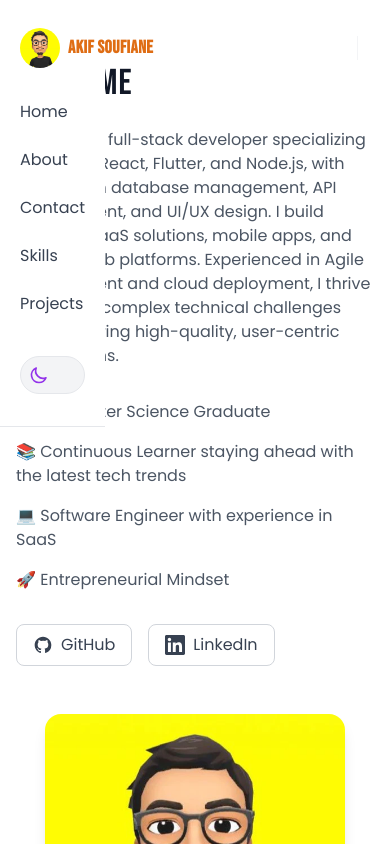
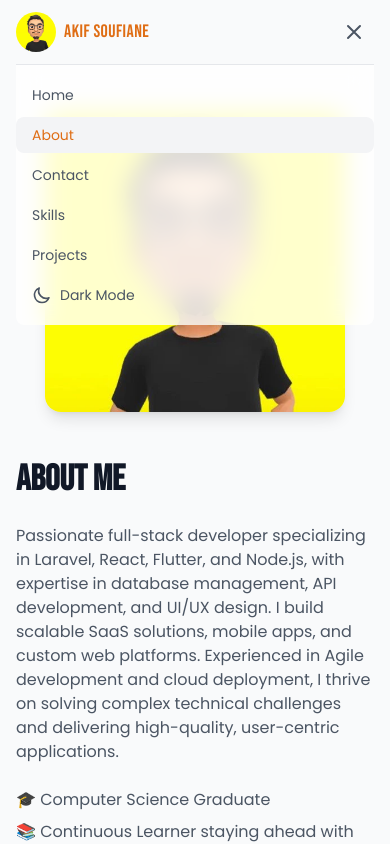
Before and after one commit to Soufianeakif/my-portfolio, a Next.js app: page /about in a window 390 px wide. Both pictures are taken after a click on the button "Toggle navigation menu". Shown: the top 844 px of the page. Built offline with nearby package versions, Linux system fonts and the light colour scheme.

Commit message:
fix header on mobile & add animations on all routes

```diff
--- a/src/app/about/page.tsx
+++ b/src/app/about/page.tsx
@@ -1,81 +1,83 @@
 'use client';
 
-import Image from 'next/image';
 import { Header } from '@/components/Header';
 import { Footer } from '@/components/Footer';
+import Image from 'next/image';
 import content from '@/data/content.json';
+import { motion } from 'framer-motion';
 
-export default function About() {
+export default function AboutPage() {
   return (
     <>
       <Header />
-      <main className="py-16 sm:py-20 lg:py-24">
-        <div className="max-w-7xl mx-auto px-4 sm:px-6 lg:px-8">
-          <div className="grid grid-cols-1 lg:grid-cols-2 gap-12 lg:gap-16 items-center">
-            {/* Image */}
-            <div className="flex justify-center lg:justify-end order-2 lg:order-1">
-              <div className="relative aspect-square w-full max-w-[300px] sm:max-w-[400px] lg:max-w-[500px]">
-                <Image
-                  src={content.about.image}
-                  alt="Profile"
-                  fill
-                  sizes="(max-width: 640px) 300px, (max-width: 1024px) 400px, 500px"
-                  priority
-                  className="object-cover rounded-2xl shadow-lg"
-                />
-              </div>
-            </div>
-
-            {/* Content */}
-            <div className="flex flex-col justify-center order-1 lg:order-2">
-              <h1 className="text-4xl md:text-5xl font-bebas text-gray-900 dark:text-white mb-6 tracking-wide">
+      <motion.main
+        initial={{ opacity: 0 }}
+        animate={{ opacity: 1 }}
+        transition={{ duration: 0.5 }}
+        className="min-h-screen pt-16 bg-gray-50 dark:bg-gray-900"
+      >
+        <div className="max-w-7xl mx-auto px-4 sm:px-6 lg:px-8 py-12">
+          <motion.div
+            initial={{ opacity: 0, y: 20 }}
+            animate={{ opacity: 1, y: 0 }}
+            transition={{ delay: 0.2, duration: 0.5 }}
+            className="grid grid-cols-1 lg:grid-cols-2 gap-12 items-center"
+          >
+            <div className="order-2 lg:order-1">
+              <h1 className="text-4xl md:text-5xl font-bold text-gray-900 dark:text-white mb-6">
                 About Me
               </h1>
-              <p className="text-gray-600 dark:text-gray-400 mb-8 font-poppins">
+              <div className="prose prose-lg dark:prose-invert max-w-none">
+                <p className="text-gray-600 dark:text-gray-300 mb-6">
                   {content.about.description}
                 </p>
-
-              {/* Details */}
-              <ul className="space-y-4 mb-8">
+                <ul className="space-y-2 mb-6">
                   {content.about.details.map((detail, index) => (
-                  <li
-                    key={index}
-                    className="flex items-center text-gray-600 dark:text-gray-400 font-poppins"
-                  >
-                    <span>{detail}</span>
+                    <li key={index} className="text-gray-600 dark:text-gray-300">
+                      {detail}
                     </li>
                   ))}
                 </ul>
-
-              {/* Social Links */}
-              <div className="flex flex-wrap gap-4">
+                <div className="flex flex-wrap gap-4 mt-8">
                   <a
                     href={content.footer.socialLinks[0].url}
                     target="_blank"
                     rel="noopener noreferrer"
-                  className="inline-flex items-center px-4 py-2 rounded-lg border border-gray-300 dark:border-gray-700 text-gray-700 dark:text-gray-300 hover:border-[#DF6D14] hover:text-[#DF6D14] dark:hover:border-[#9DC08B] dark:hover:text-[#9DC08B] transition-colors font-poppins"
+                    className="inline-flex items-center px-4 py-2 border border-[#DF6D14] dark:border-[#9DC08B] text-base font-medium rounded-md text-[#DF6D14] dark:text-[#9DC08B] hover:bg-[#DF6D14] dark:hover:bg-[#9DC08B] hover:text-white dark:hover:text-gray-900 transition-colors"
                   >
-                  <svg className="h-5 w-5 mr-2" fill="currentColor" viewBox="0 0 24 24">
-                    <path fillRule="evenodd" d="M12 2C6.477 2 2 6.484 2 12.017c0 4.425 2.865 8.18 6.839 9.504.5.092.682-.217.682-.483 0-.237-.008-.868-.013-1.703-2.782.605-3.369-1.343-3.369-1.343-.454-1.158-1.11-1.466-1.11-1.466-.908-.62.069-.608.069-.608 1.003.07 1.531 1.032 1.531 1.032.892 1.53 2.341 1.088 2.91.832.092-.647.35-1.088.636-1.338-2.22-.253-4.555-1.113-4.555-4.951 0-1.093.39-1.988 1.029-2.688-.103-.253-.446-1.272.098-2.65 0 0 .84-.27 2.75 1.026A9.564 9.564 0 0112 6.844c.85.004 1.705.115 2.504.337 1.909-1.296 2.747-1.027 2.747-1.027.546 1.379.202 2.398.1 2.651.64.7 1.028 1.595 1.028 2.688 0 3.848-2.339 4.695-4.566 4.943.359.309.678.92.678 1.855 0 1.338-.012 2.419-.012 2.747 0 .268.18.58.688.482A10.019 10.019 0 0022 12.017C22 6.484 17.522 2 12 2z" clipRule="evenodd" />
-                  </svg>
                     GitHub
                   </a>
                   <a
                     href={content.footer.socialLinks[1].url}
                     target="_blank"
                     rel="noopener noreferrer"
-                  className="inline-flex items-center px-4 py-2 rounded-lg border border-gray-300 dark:border-gray-700 text-gray-700 dark:text-gray-300 hover:border-[#DF6D14] hover:text-[#DF6D14] dark:hover:border-[#9DC08B] dark:hover:text-[#9DC08B] transition-colors font-poppins"
+                    className="inline-flex items-center px-4 py-2 border border-[#DF6D14] dark:border-[#9DC08B] text-base font-medium rounded-md text-[#DF6D14] dark:text-[#9DC08B] hover:bg-[#DF6D14] dark:hover:bg-[#9DC08B] hover:text-white dark:hover:text-gray-900 transition-colors"
                   >
-                  <svg className="h-5 w-5 mr-2" fill="currentColor" viewBox="0 0 24 24">
-                    <path d="M20.447 20.452h-3.554v-5.569c0-1.328-.027-3.037-1.852-3.037-1.853 0-2.136 1.445-2.136 2.939v5.667H9.351V9h3.414v1.561h.046c.477-.9 1.637-1.85 3.37-1.85 3.601 0 4.267 2.37 4.267 5.455v6.286zM5.337 7.433c-1.144 0-2.063-.926-2.063-2.065 0-1.138.92-2.063 2.063-2.063 1.14 0 2.064.925 2.064 2.063 0 1.139-.925 2.065-2.064 2.065zm1.782 13.019H3.555V9h3.564v11.452zM22.225 0H1.771C.792 0 0 .774 0 1.729v20.542C0 23.227.792 24 1.771 24h20.451C23.2 24 24 23.227 24 22.271V1.729C24 .774 23.2 0 22.222 0h.003z" />
-                  </svg>
                     LinkedIn
                   </a>
                 </div>
               </div>
             </div>
+            <motion.div
+              initial={{ opacity: 0, scale: 0.8 }}
+              animate={{ opacity: 1, scale: 1 }}
+              transition={{ delay: 0.4, duration: 0.5 }}
+              className="order-1 lg:order-2 relative"
+            >
+              <div className="w-full max-w-[300px] sm:max-w-[400px] lg:max-w-[500px] aspect-square mx-auto relative">
+                <Image
+                  src={content.about.image}
+                  alt="Profile"
+                  fill
+                  className="object-cover rounded-2xl shadow-lg"
+                  sizes="(max-width: 640px) 300px, (max-width: 1024px) 400px, 500px"
+                  priority
+                />
               </div>
-      </main>
+            </motion.div>
+          </motion.div>
+        </div>
+      </motion.main>
       <Footer />
     </>
   );
--- a/src/app/contact/page.tsx
+++ b/src/app/contact/page.tsx
@@ -1,14 +1,30 @@
-import { ContactForm } from '@/components/ContactForm';
+'use client';
+
 import { Header } from '@/components/Header';
 import { Footer } from '@/components/Footer';
+import { ContactForm } from '@/components/ContactForm';
+import { motion } from 'framer-motion';
 
-export default function Contact() {
+export default function ContactPage() {
   return (
     <>
       <Header />
-      <main className="pt-24">
-        <ContactForm />
-      </main>
+      <motion.main
+        initial={{ opacity: 0 }}
+        animate={{ opacity: 1 }}
+        transition={{ duration: 0.5 }}
+        className="min-h-screen pt-16 bg-gray-50 dark:bg-gray-900"
+      >
+        <div className="max-w-7xl mx-auto px-4 sm:px-6 lg:px-8 py-12">
+          <motion.div
+            initial={{ opacity: 0, y: 20 }}
+            animate={{ opacity: 1, y: 0 }}
+            transition={{ delay: 0.4, duration: 0.5 }}
+          >
+            <ContactForm />
+          </motion.div>
+        </div>
+      </motion.main>
       <Footer />
     </>
   );
--- a/src/app/projects/page.tsx
+++ b/src/app/projects/page.tsx
@@ -4,20 +4,36 @@ import Image from 'next/image';
 import { Header } from '@/components/Header';
 import { Footer } from '@/components/Footer';
 import content from '@/data/content.json';
+import { motion } from 'framer-motion';
 
 export default function ProjectsPage() {
   return (
     <div className="min-h-screen flex flex-col bg-white dark:bg-gray-900 transition-colors">
       <Header />
-      <main className="flex-grow pt-16">
+      <motion.main
+        initial={{ opacity: 0 }}
+        animate={{ opacity: 1 }}
+        transition={{ duration: 0.5 }}
+        className="flex-grow pt-16 bg-white dark:bg-gray-900"
+      >
         <div className="max-w-7xl mx-auto px-4 sm:px-6 lg:px-8 py-20">
-          <h1 className="text-4xl font-bold text-gray-900 dark:text-white sm:text-5xl text-center mb-16">
-            Projects
-          </h1>
+          <motion.div
+            initial={{ opacity: 0, y: 20 }}
+            animate={{ opacity: 1, y: 0 }}
+            transition={{ delay: 0.2, duration: 0.5 }}
+            className="text-center mb-16"
+          >
+            <h1 className="text-4xl font-bold text-gray-900 dark:text-white sm:text-5xl mb-4">
+              Projects
+            </h1>
+          </motion.div>
           <div className="grid grid-cols-1 gap-12 lg:grid-cols-2">
             {content.projects.map((project) => (
-              <div
+              <motion.div
                 key={project.id}
+                initial={{ opacity: 0, y: 20 }}
+                animate={{ opacity: 1, y: 0 }}
+                transition={{ delay: 0.2, duration: 0.5 }}
                 className="bg-white dark:bg-gray-800 rounded-lg shadow-lg overflow-hidden hover:shadow-xl transition-shadow"
               >
                 <div className="relative h-48">
@@ -54,11 +70,11 @@ export default function ProjectsPage() {
                     View Project
                   </a>
                 </div>
-              </div>
+              </motion.div>
             ))}
           </div>
         </div>
-      </main>
+      </motion.main>
       <Footer />
     </div>
   );
--- a/src/components/Header.tsx
+++ b/src/components/Header.tsx
@@ -1,74 +1,73 @@
 'use client';
 
+import { useState, useEffect } from 'react';
 import Link from 'next/link';
+import { usePathname } from 'next/navigation';
+import content from '@/data/content.json';
 import Image from 'next/image';
-import { useState, useEffect } from 'react';
-import content from '@/data/content.json';
 import { useTheme } from '@/context/ThemeProvider';
 
 export const Header = () => {
-  const [openNavbar, setOpenNavbar] = useState(false);
+  const [isOpen, setIsOpen] = useState(false);
+  const pathname = usePathname();
   const { theme, toggleTheme } = useTheme();
   const [scrolled, setScrolled] = useState(false);
+
+  // Close mobile menu when route changes
+  useEffect(() => {
+    setIsOpen(false);
+  }, [pathname]);
 
   useEffect(() => {
     const handleScroll = () => {
       setScrolled(window.scrollY > 0);
     };
-
     window.addEventListener('scroll', handleScroll);
     return () => window.removeEventListener('scroll', handleScroll);
   }, []);
 
-  const toggleNavbar = () => {
-    setOpenNavbar(openNavbar => !openNavbar);
-  };
-
   return (
-    <header className={`fixed left-0 top-0 w-full flex items-center h-24 z-50 transition-all duration-300 ${
-      scrolled ? 'bg-white/80 dark:bg-gray-950/80 backdrop-blur-md shadow-lg border-b border-[#DF6D14]/10' : ''
+    <header className={`fixed top-0 left-0 right-0 z-50 transition-all duration-300 ${
+      scrolled ? 'bg-white/80 dark:bg-gray-900/80 backdrop-blur-md border-b border-gray-200 dark:border-gray-800' : ''
     }`}>
-      <nav className="relative mx-auto lg:max-w-7xl w-full px-5 sm:px-10 md:px-12 lg:px-5 flex gap-x-5 justify-between items-center">
-        <div className="flex items-center min-w-max">
-          <Link href="/" className="font-semibold flex items-center gap-x-2">
+      <nav className="max-w-7xl mx-auto px-4 sm:px-6 lg:px-8">
+        <div className="flex justify-between items-center h-16">
+          {/* Logo */}
+          <Link href="/" className="flex items-center gap-x-2">
             <div className="w-10 h-10 relative rounded-full overflow-hidden">
               <Image
                 src="/images/logo.webp"
                 alt="Logo"
                 fill
+                sizes="40px"
                 className="object-cover"
-                priority
               />
             </div>
-            <span className="text-lg text-[#DF6D14] dark:text-[#9DC08B] font-bebas tracking-wide">{content.header.name}</span>
+            <span className="text-lg text-[#DF6D14] dark:text-[#9DC08B] font-bebas tracking-wide">
+              {content.header.name}
+            </span>
           </Link>
-        </div>
 
-        <div className={`
-          absolute top-full left-0 bg-white dark:bg-gray-950 lg:!bg-transparent border-b border-gray-200 dark:border-gray-800
-          py-8 lg:py-0 px-5 sm:px-10 md:px-12 lg:px-0 lg:border-none lg:w-max lg:space-x-16 lg:top-0 lg:relative lg:flex
-          duration-300 lg:transition-none ease-linear
-          ${openNavbar ? "translate-y-0 opacity-100 visible" : "translate-y-10 opacity-0 invisible lg:visible lg:translate-y-0 lg:opacity-100"}
-        `}>
-          <ul className="flex flex-col lg:flex-row gap-6 lg:items-center text-gray-700 dark:text-gray-300 lg:w-full lg:justify-center">
+          {/* Desktop Navigation */}
+          <div className="hidden md:flex md:items-center md:space-x-8">
             {content.header.navigation.map((item, index) => (
-              <li key={index}>
               <Link
                 key={index}
                 href={item.path}
-                  className="text-gray-700 dark:text-gray-300 hover:text-[#DF6D14] dark:hover:text-[#DF6D14] transition-colors font-poppins"
-                  onClick={() => setOpenNavbar(false)}
+                className={`font-poppins text-sm transition-colors ${
+                  pathname === item.path
+                    ? 'text-[#DF6D14] dark:text-[#9DC08B]'
+                    : 'text-gray-600 dark:text-gray-400 hover:text-[#DF6D14] dark:hover:text-[#9DC08B]'
+                }`}
               >
                 {item.title}
               </Link>
-              </li>
             ))}
-          </ul>
 
-          <div className="flex flex-col sm:flex-row sm:items-center gap-4 lg:min-w-max mt-10 lg:mt-0">
+            {/* Theme Toggle - Desktop Only */}
             <button
               onClick={toggleTheme}
-              className="p-2 rounded-full bg-gray-100 dark:bg-gray-900 text-purple-600 dark:text-gray-300 border border-gray-200 dark:border-gray-800"
+              className="hidden md:flex p-2 rounded-full bg-gray-100 dark:bg-gray-800 text-gray-600 dark:text-gray-400 hover:text-[#DF6D14] dark:hover:text-[#9DC08B] border border-gray-200 dark:border-gray-700 transition-colors"
               aria-label="Toggle theme"
             >
               {theme === 'dark' ? (
@@ -82,23 +81,80 @@ export const Header = () => {
               )}
             </button>
           </div>
+
+          {/* Mobile Menu Button */}
+          <button
+            onClick={() => setIsOpen(!isOpen)}
+            className="md:hidden inline-flex items-center justify-center p-2 rounded-lg text-gray-600 dark:text-gray-400 hover:text-[#DF6D14] dark:hover:text-[#9DC08B] hover:bg-gray-100 dark:hover:bg-gray-800 transition-colors"
+            aria-expanded={isOpen}
+            aria-label="Toggle navigation menu"
+          >
+            <svg
+              className="h-6 w-6"
+              fill="none"
+              strokeLinecap="round"
+              strokeLinejoin="round"
+              strokeWidth="2"
+              viewBox="0 0 24 24"
+              stroke="currentColor"
+            >
+              {isOpen ? (
+                <path d="M6 18L18 6M6 6l12 12" />
+              ) : (
+                <path d="M4 6h16M4 12h16M4 18h16" />
+              )}
+            </svg>
+          </button>
         </div>
 
-        <div className="flex items-center lg:hidden">
+        {/* Mobile Navigation Dropdown */}
+        <div
+          className={`md:hidden transition-all duration-300 ease-in-out ${
+            isOpen
+              ? 'max-h-screen opacity-100'
+              : 'max-h-0 opacity-0 pointer-events-none'
+          } overflow-hidden bg-white/80 dark:bg-gray-900/80 backdrop-blur-md rounded-b-lg border-t border-gray-200 dark:border-gray-800`}
+        >
+          <div className="py-3 space-y-1">
+            {content.header.navigation.map((item, index) => (
+              <Link
+                key={index}
+                href={item.path}
+                className={`block px-4 py-2 rounded-lg font-poppins text-sm transition-colors ${
+                  pathname === item.path
+                    ? 'text-[#DF6D14] dark:text-[#9DC08B] bg-gray-100 dark:bg-gray-800'
+                    : 'text-gray-600 dark:text-gray-400 hover:text-[#DF6D14] dark:hover:text-[#9DC08B] hover:bg-gray-100 dark:hover:bg-gray-800'
+                }`}
+              >
+                {item.title}
+              </Link>
+            ))}
+
+            {/* Theme Toggle - Mobile Only */}
             <button
-            onClick={toggleNavbar}
-            aria-label="Toggle navbar"
-            className="outline-none border-l border-l-gray-100 dark:border-l-gray-800 pl-3 relative py-3 children:flex"
+              onClick={toggleTheme}
+              className="md:hidden w-full flex items-center px-4 py-2 rounded-lg font-poppins text-sm text-gray-600 dark:text-gray-400 hover:text-[#DF6D14] dark:hover:text-[#9DC08B] hover:bg-gray-100 dark:hover:bg-gray-800 transition-colors"
+              aria-label="Toggle theme"
             >
-            <span aria-hidden="true" className={`
-              h-0.5 w-6 rounded bg-gray-800 dark:bg-gray-300 transition duration-300
-              ${openNavbar ? "rotate-45 translate-y-[0.33rem]" : ""}
-            `} />
-            <span aria-hidden="true" className={`
-              mt-2 h-0.5 w-6 rounded bg-gray-800 dark:bg-gray-300 transition duration-300
-              ${openNavbar ? "-rotate-45 -translate-y-[0.33rem]" : ""}
-            `} />
+              <span className="flex items-center">
+                {theme === 'dark' ? (
+                  <>
+                    <svg className="w-5 h-5 mr-2" fill="none" viewBox="0 0 24 24" stroke="currentColor">
+                      <path strokeLinecap="round" strokeLinejoin="round" strokeWidth={2} d="M12 3v1m0 16v1m9-9h-1M4 12H3m15.364 6.364l-.707-.707M6.343 6.343l-.707-.707m12.728 0l-.707.707M6.343 17.657l-.707.707M16 12a4 4 0 11-8 0 4 4 0 018 0z" />
+                    </svg>
+                    Light Mode
+                  </>
+                ) : (
+                  <>
+                    <svg className="w-5 h-5 mr-2" fill="none" viewBox="0 0 24 24" stroke="currentColor">
+                      <path strokeLinecap="round" strokeLinejoin="round" strokeWidth={2} d="M20.354 15.354A9 9 0 018.646 3.646 9.003 9.003 0 0012 21a9.003 9.003 0 008.354-5.646z" />
+                    </svg>
+                    Dark Mode
+                  </>
+                )}
+              </span>
             </button>
+          </div>
         </div>
       </nav>
     </header>
```
Lines whose indentation alone changed are shown as unchanged.
